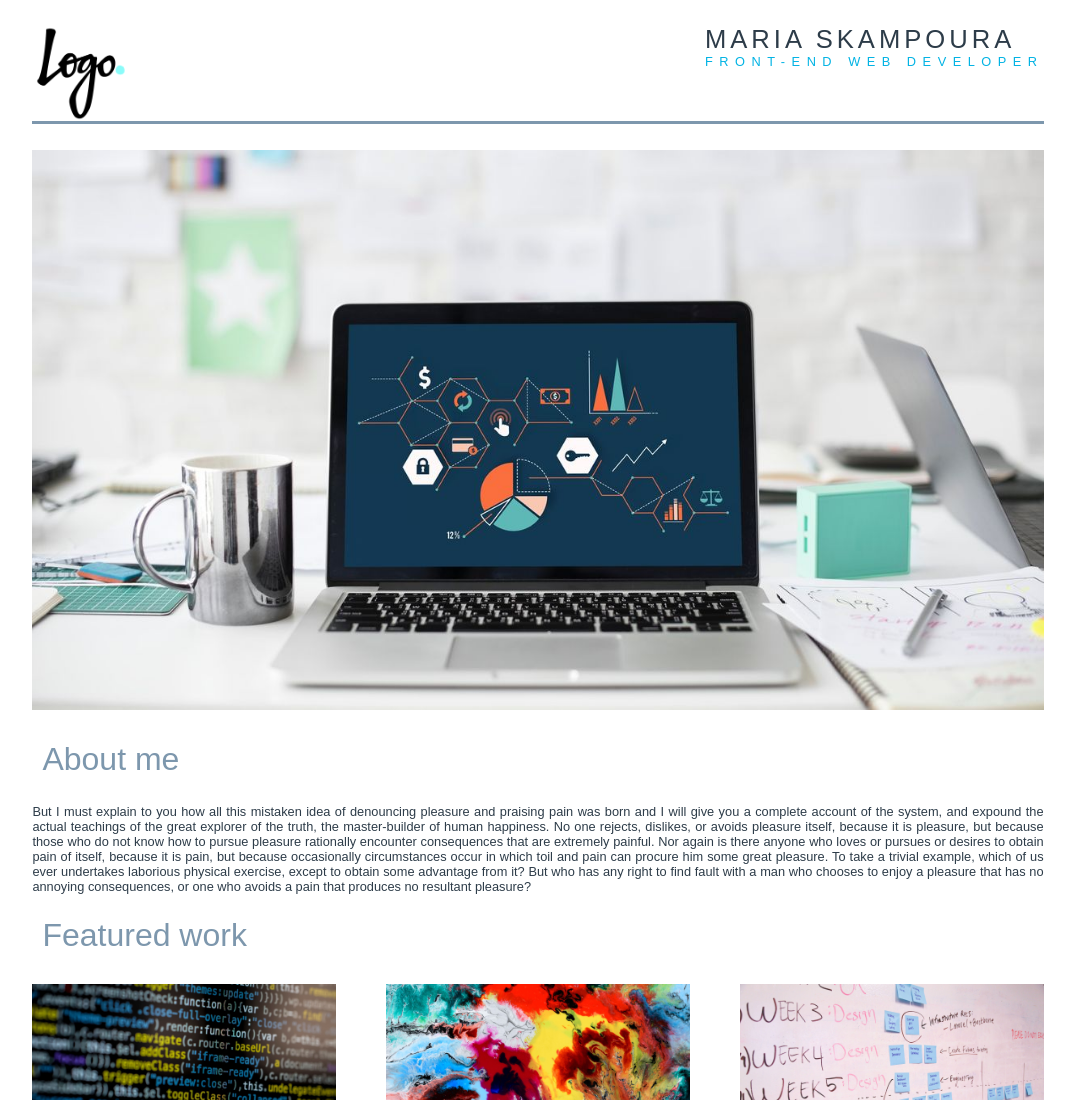
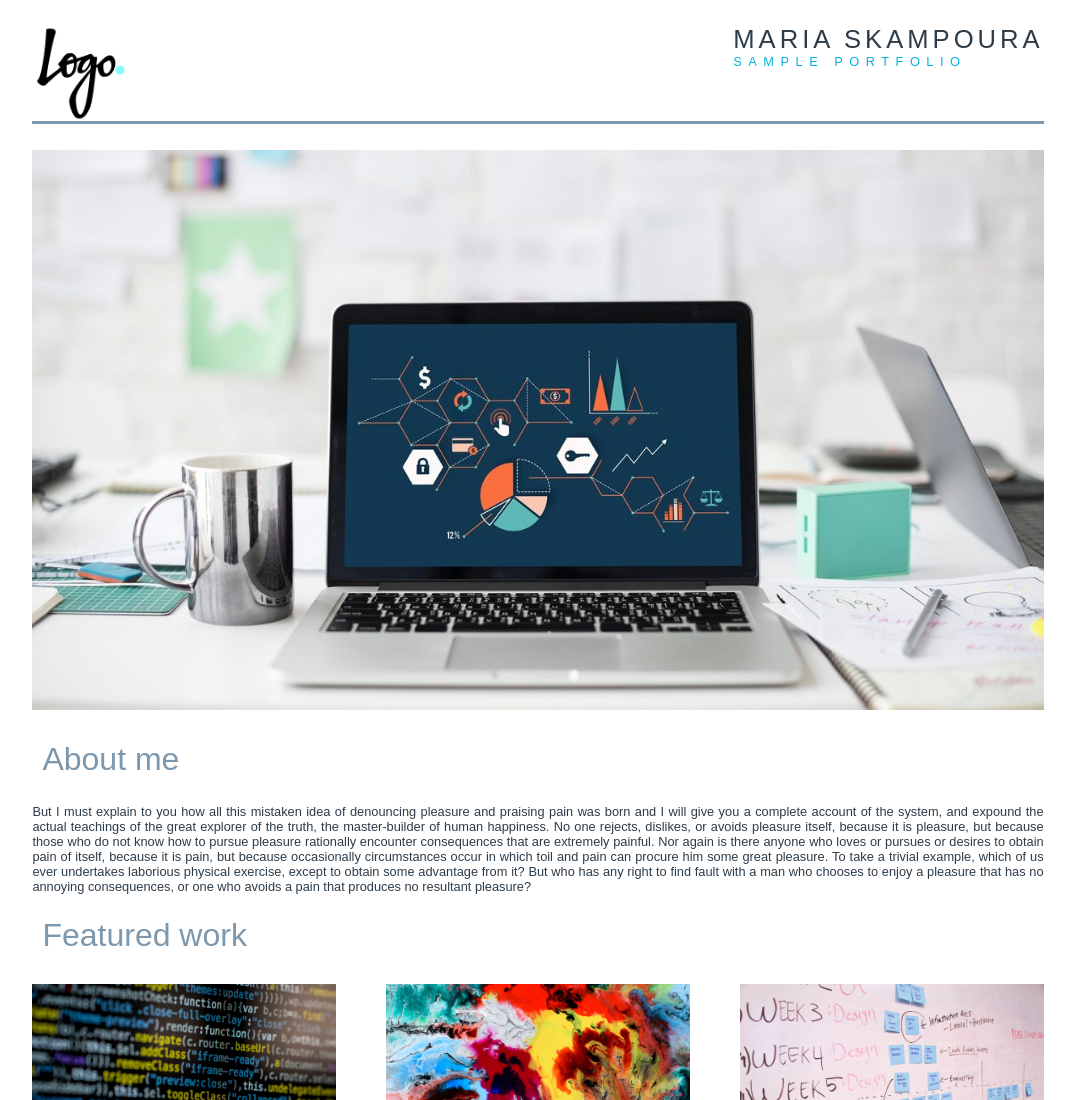
Before and after one commit to superd0ll/portfoliopage, a plain HTML site: page index.html in a window 1280 px wide. Shown: the top 1100 px of the page, without its empty margins (102-1177 px from the left). Drawn offline with Linux system fonts and the light colour scheme; a web font is replaced by a local one.

Commit message:
committing html file

```diff
--- a/index.html
+++ b/index.html
@@ -1,7 +1,7 @@
 <!doctype html>
 <html lang="en">
     <head>
-        <title>Portfolio - Front-end Web Developer Maria Skampoura</title>
+        <title>Sample portfolio - Maria Skampoura</title>
         <meta charset="UTF-8">
         <meta name="description" content="My first project">
         <meta name="author" content="Maria Skampoura">
@@ -16,7 +16,7 @@
     <div id="logo"></div>
     <div id="header-text-box">
     <div id="name">Maria Skampoura</div>
-    <div id="description">Front-End Web Developer</div>
+    <div id="description">Sample portfolio</div>
     </div>
     </div>
 </header>
```
